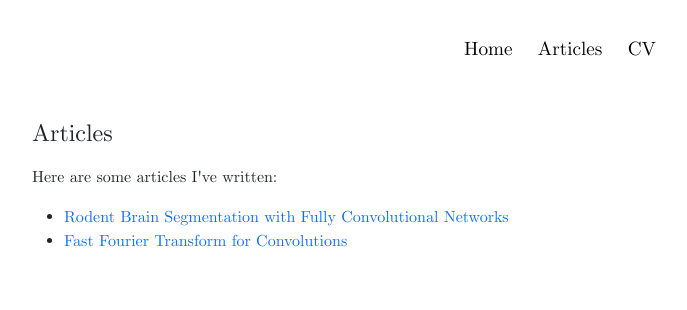
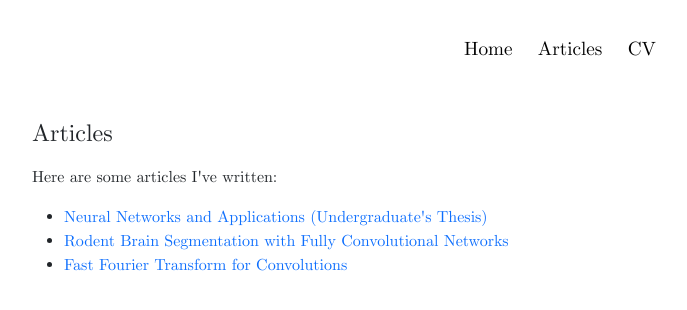
Before and after one commit to RoidaVinci/web, a Jekyll site: the page built from article.md, in a window 1280 px wide. Shown: the top 310 px of the page, without its empty margins (80-767 px from the left). Built offline with Jekyll 4.4.1, drawn with Linux system fonts in a browser that asks for light colours.

Commit message:
Update article.md

```diff
--- a/article.md
+++ b/article.md
@@ -13,6 +13,7 @@ permalink: /article/
                     Here are some articles I've written:
                 </p>
                 <ul>
+                    <li><a href="../articles/tfg.html">Neural Networks and Applications (Undergraduate's Thesis)</a></li>
                     <li><a href="../articles/idis.html">Rodent Brain Segmentation with Fully Convolutional Networks</a></li>
                     <li><a href="../articles/fft.html">Fast Fourier Transform for Convolutions</a></li>
                 </ul>
```
